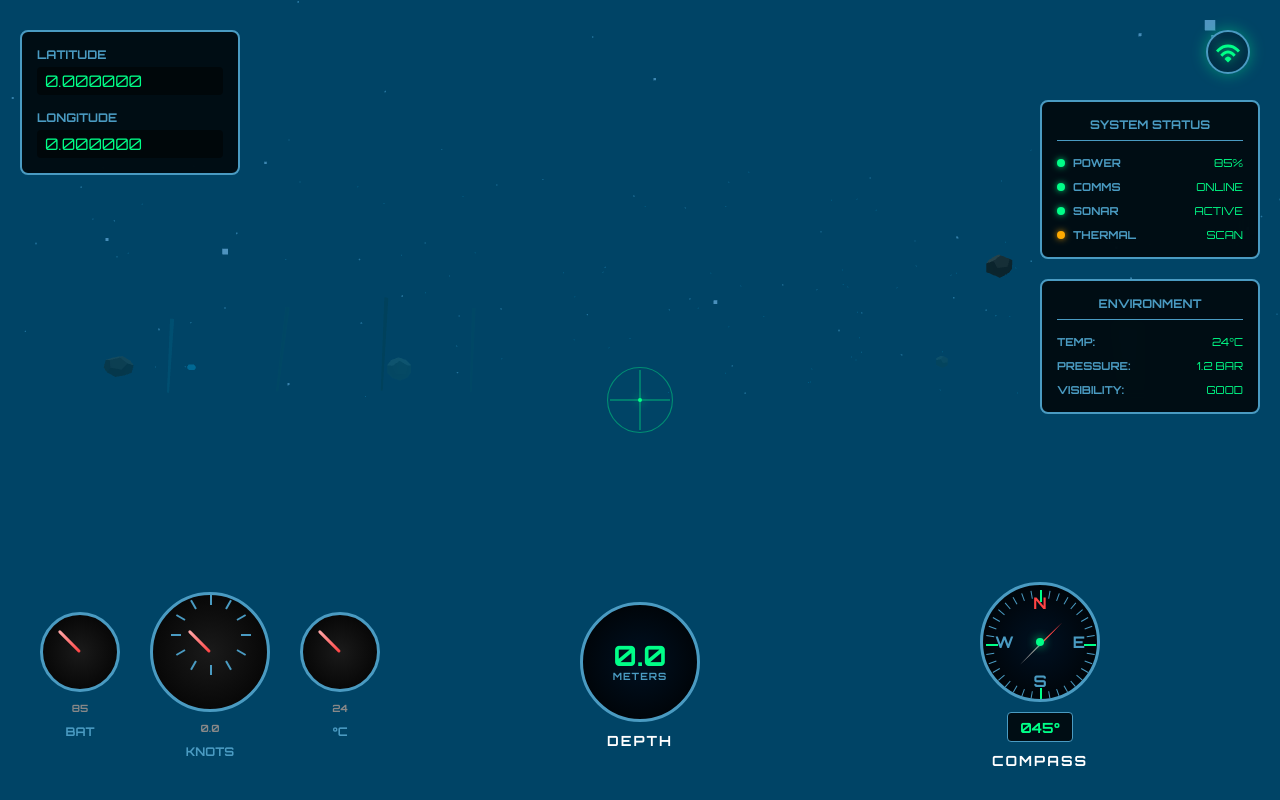
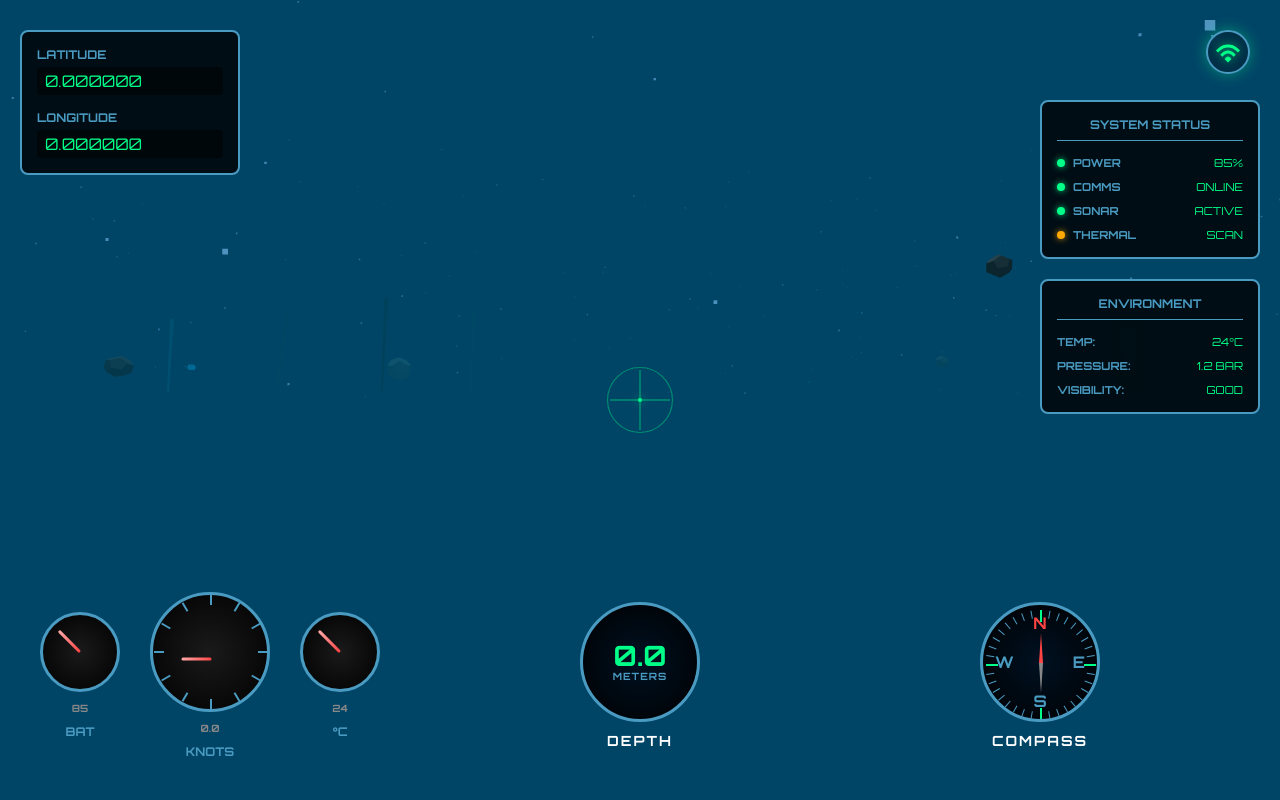
Before and after one commit to Swif7ify/Hydro-Bot-Pathfinding-Simulator, a Vue app: page / in a window 1280 px wide. Built offline with nearby package versions, Linux system fonts and the light colour scheme; no server answers.

Commit message:
Fixed compass needle

```diff
--- a/src/assets/home.css
+++ b/src/assets/home.css
@@ -497,7 +497,7 @@
 	width: 2px;
 	height: 10px;
 	background: #4a9bc2;
-	transform-origin: 50% 400%;
+	transform-origin: 50% 570%;
 }
 
 .gauge-needle {
@@ -511,6 +511,10 @@
 	transform: translate(-50%, -100%) rotate(-45deg);
 	border-radius: 2px;
 	transition: transform 0.5s ease;
+}
+
+.gauge-needle:nth-of-type(2) {
+	top: 30% !important;
 }
 
 .gauge-label {
@@ -667,20 +671,20 @@
 
 .compass-needle {
 	position: absolute;
-	top: 50%;
+	top: 25%;
 	left: 50%;
 	width: 2px;
 	height: 60px;
-	transform-origin: 50% 50%;
-	transform: translate(-50%, -50%) rotate(45deg);
+	transform: translate(-50%, -50%);
 	transition: transform 0.5s ease;
+	z-index: 100;
 }
 
 .needle-north {
 	position: absolute;
-	top: -20px;
-	left: -20px;
-	width: 2px;
+	top: 0;
+	left: -1px;
+	width: 4px;
 	height: 30px;
 	background: #ff4444;
 	clip-path: polygon(50% 0%, 0% 100%, 100% 100%);
@@ -688,24 +692,12 @@
 
 .needle-south {
 	position: absolute;
-	bottom: 20px;
-	left: -20px;
-	width: 2px;
+	bottom: 0;
+	left: -1px;
+	width: 4px;
 	height: 30px;
 	background: #888;
 	clip-path: polygon(0% 0%, 100% 0%, 50% 100%);
-}
-
-.compass-center {
-	position: absolute;
-	top: 50%;
-	left: 50%;
-	transform: translate(-50%, -50%);
-	width: 8px;
-	height: 8px;
-	background: #00ff88;
-	border-radius: 50%;
-	box-shadow: 0 0 10px rgba(0, 255, 136, 0.8);
 }
 
 .compass-heading {
--- a/src/composable/auvLogic.js
+++ b/src/composable/auvLogic.js
@@ -14,6 +14,14 @@ export class AUVLogic {
 		this.velocity = new THREE.Vector3();
 		this.speed = 0.1;
 		this.rotationSpeed = 0.02;
+
+		// Navigation tracking
+		this.currentHeading = 0; // Compass heading in degrees (0-360)
+		this.currentSpeed = 0; // Speed in knots
+		this.lastPosition = new THREE.Vector3(0, 0, 0);
+		this.lastUpdateTime = Date.now();
+		this.speedSamples = []; // For speed smoothing
+		this.maxSpeedSamples = 10;
 
 		// Camera control
 		this.isFreeCam = false;
@@ -603,6 +611,9 @@ export class AUVLogic {
 		// Keep AUV above the ocean floor
 		this.auv.position.y = Math.max(this.auv.position.y, -8);
 
+		// Update navigation data
+		this.updateNavigationData();
+
 		// Update camera position for first-person view
 		this.updateCameraPosition();
 
@@ -652,6 +663,58 @@ export class AUVLogic {
 		this.rightHeadlight.target.position.copy(targetPos);
 	}
 
+	updateNavigationData() {
+		if (!this.auv) return;
+
+		// Calculate heading from AUV rotation (Z-axis rotation converted to compass degrees)
+		// Convert radians to degrees and normalize to 0-360
+		let headingRad = this.auv.rotation.z;
+		let newHeading = ((headingRad * 180) / Math.PI + 360) % 360;
+
+		// Smooth heading changes to prevent jumps
+		const headingDiff = newHeading - this.currentHeading;
+		if (Math.abs(headingDiff) > 180) {
+			// Handle wrap-around case (e.g., 359° to 1°)
+			if (headingDiff > 0) {
+				newHeading -= 360;
+			} else {
+				newHeading += 360;
+			}
+		}
+
+		// Interpolate for smoother heading changes
+		this.currentHeading += (newHeading - this.currentHeading) * 0.1;
+
+		// Normalize to 0-360 range
+		if (this.currentHeading < 0) this.currentHeading += 360;
+		if (this.currentHeading >= 360) this.currentHeading -= 360;
+
+		// Calculate speed based on position change with smoothing
+		const currentTime = Date.now();
+		const deltaTime = (currentTime - this.lastUpdateTime) / 1000; // Convert to seconds
+
+		if (deltaTime > 0.02) {
+			// Only update every 20ms to reduce jitter
+			const distance = this.auv.position.distanceTo(this.lastPosition);
+			// Convert to knots with better scaling
+			const instantSpeed = Math.min((distance / deltaTime) * 5, 10); // Cap at 10 knots
+
+			// Add to speed samples for smoothing
+			this.speedSamples.push(instantSpeed);
+			if (this.speedSamples.length > this.maxSpeedSamples) {
+				this.speedSamples.shift();
+			}
+
+			// Calculate average speed for smoothing
+			this.currentSpeed =
+				this.speedSamples.reduce((a, b) => a + b, 0) /
+				this.speedSamples.length;
+
+			this.lastPosition.copy(this.auv.position);
+			this.lastUpdateTime = currentTime;
+		}
+	}
+
 	animateParticles() {
 		if (this.particles) {
 			// Slowly rotate particles to simulate water movement
@@ -698,10 +761,14 @@ export class AUVLogic {
 	}
 
 	getSpeed() {
-		return this.velocity.length() * 10; // Convert to a reasonable speed unit
+		return this.currentSpeed; // Return calculated speed in knots
 	}
 
 	getDepth() {
 		return this.auv ? Math.abs(this.auv.position.y) : 0;
 	}
+
+	getHeading() {
+		return this.currentHeading; // Return compass heading in degrees
+	}
 }
--- a/src/views/HomeView.vue
+++ b/src/views/HomeView.vue
@@ -141,7 +141,15 @@
 								}"
 							></div>
 						</div>
-						<div class="gauge-needle"></div>
+						<div
+							class="gauge-needle"
+							:style="{
+								transform:
+									'rotate(' +
+									(Math.min(robotSpeed * 20, 240) - 90) +
+									'deg)',
+							}"
+						></div>
 					</div>
 					<div class="gauge-label">{{ robotSpeed.toFixed(1) }}</div>
 					<div class="gauge-unit">KNOTS</div>
@@ -193,18 +201,15 @@
 							<!-- Compass needle -->
 							<div
 								class="compass-needle"
-								:style="{ transform: 'rotate(45deg)' }"
+								:style="{
+									transform:
+										'rotate(' + compassHeading + 'deg)',
+								}"
 							>
 								<div class="needle-north"></div>
 								<div class="needle-south"></div>
 							</div>
-
-							<!-- Center dot -->
-							<div class="compass-center"></div>
 						</div>
-					</div>
-					<div class="compass-heading">
-						<span class="heading-value">045°</span>
 					</div>
 				</div>
 				<div class="compass-title">COMPASS</div>
@@ -223,10 +228,11 @@ const latitude = ref("0.000000");
 const longitude = ref("0.000000");
 const currentDepth = ref("0.0");
 const batteryLevel = ref(85);
-const robotSpeed = ref(1.2);
+const robotSpeed = ref(0.0);
 const waterTemperature = ref(24);
 const pressure = ref(1.2);
 const sweepAngle = ref(0);
+const compassHeading = ref(0);
 
 // AUV Logic instance
 let auvLogic = null;
@@ -253,6 +259,8 @@ const updateGUIFromAUV = () => {
 		const position = auvLogic.getPosition();
 		const speed = auvLogic.getSpeed();
 		const depth = auvLogic.getDepth();
+		const heading = auvLogic.getHeading();
+		const rotation = auvLogic.getRotation();
 
 		// Update position (convert to lat/lng format)
 		latitude.value = (position.x * 0.00001).toFixed(6);
@@ -263,6 +271,12 @@ const updateGUIFromAUV = () => {
 
 		// Update speed
 		robotSpeed.value = speed;
+
+		// Update compass heading using raw rotation to avoid interpolation issues
+		// Convert Z rotation to compass heading (0° = North, 90° = East, etc.)
+		let rotationDegrees = (rotation.z * 180) / Math.PI;
+		// Normalize to 0-360 range and adjust for compass orientation
+		compassHeading.value = (360 - rotationDegrees) % 360;
 	}
 };
 
```
